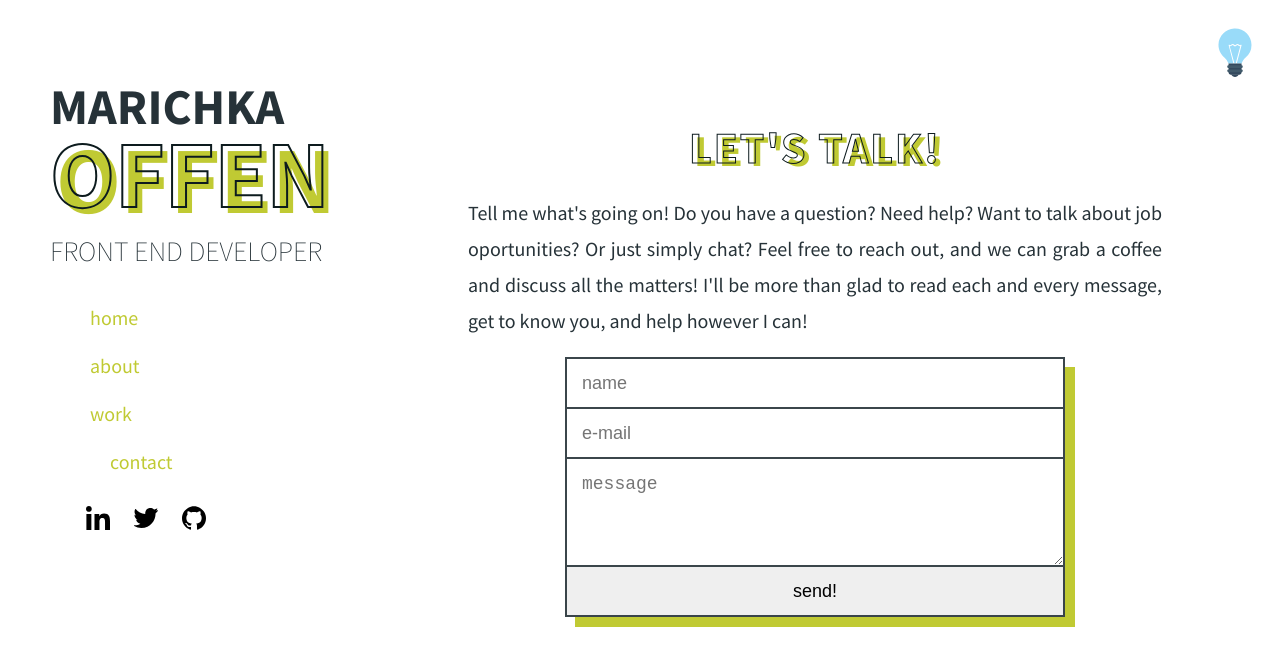
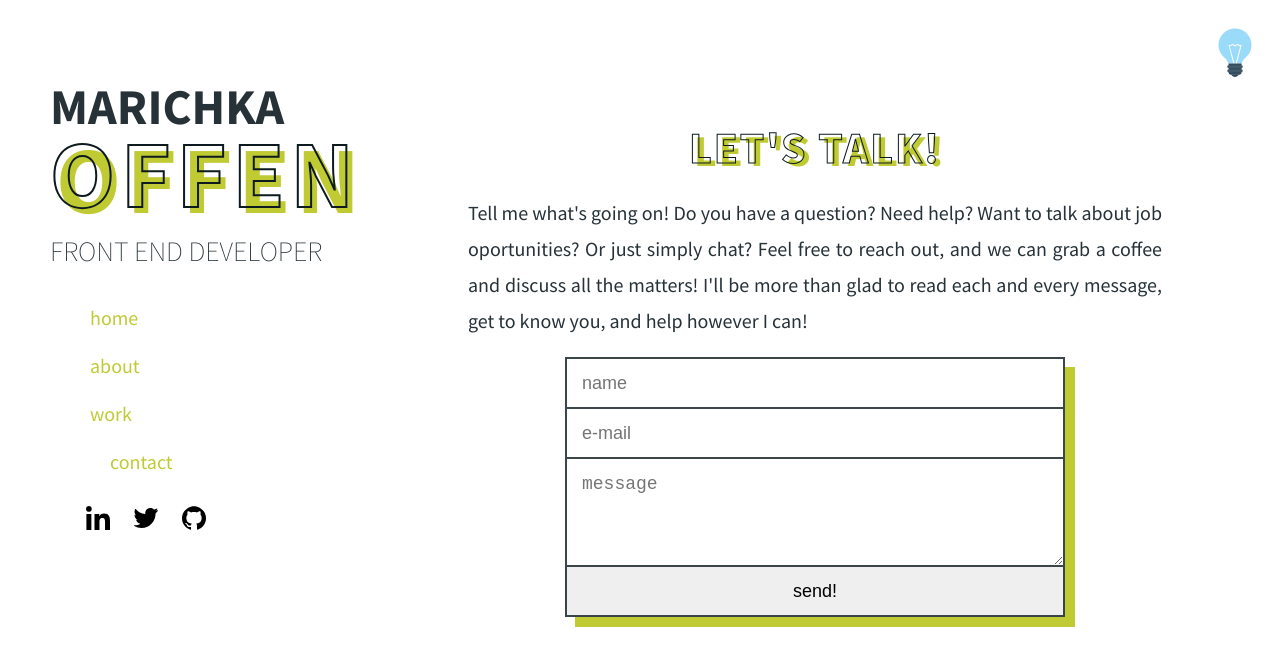
Before and after one commit to marichka-offen/final-portfolio, a Vue app: page /contact in a window 1280 px wide. Shown: the top 666 px of the page. Built offline with nearby package versions, Linux system fonts and the light colour scheme.

Commit message:
Update Title component

```diff
--- a/src/components/Title.vue
+++ b/src/components/Title.vue
@@ -1,7 +1,7 @@
 <template>
   <h1 class="title">
     <span class="title__first">Marichka</span>
-    <span class="title__last heading--stroke heading--shadow">Offen</span>
+    <span class="title__last">Offen</span>
     <span class="title__sub">Front End Developer</span>
   </h1>
 </template>
@@ -13,6 +13,16 @@ span {
 }
 
 .title {
+  @mixin stroke-width($property) {
+    -webkit-text-stroke-width: $property;
+    -moz-text-stroke-width: $property;
+  }
+
+  @mixin stroke-color($property) {
+    -webkit-text-stroke-color: $property;
+    -moz-text-stroke-color: $property;
+  }
+
   &__first {
     font-size: 5rem;
   }
@@ -20,6 +30,11 @@ span {
   &__last {
     font-size: 9.5rem;
     margin-top: -2.4rem;
+    letter-spacing: 6px;
+    @include stroke-width(2px);
+    @include stroke-color(#0d1b1e);
+    color: transparent;
+    text-shadow: 6px 6px #c0ca33;
   }
 
   &__sub {
@@ -27,30 +42,4 @@ span {
     font-weight: 200;
   }
 }
-
-@mixin stroke-width($property) {
-  -webkit-text-stroke-width: $property;
-  -moz-text-stroke-width: $property;
-}
-
-@mixin stroke-color($property) {
-  -webkit-text-stroke-color: $property;
-  -moz-text-stroke-color: $property;
-}
-
-.heading {
-  font-size: 8rem;
-  letter-spacing: 6px;
-  margin: 2rem 0;
-
-  &--stroke {
-    @include stroke-width(2px);
-    @include stroke-color(#0d1b1e);
-    color: transparent;
-  }
-
-  &--shadow {
-    text-shadow: 6px 6px #c0ca33;
-  }
-}
 </style>
```
